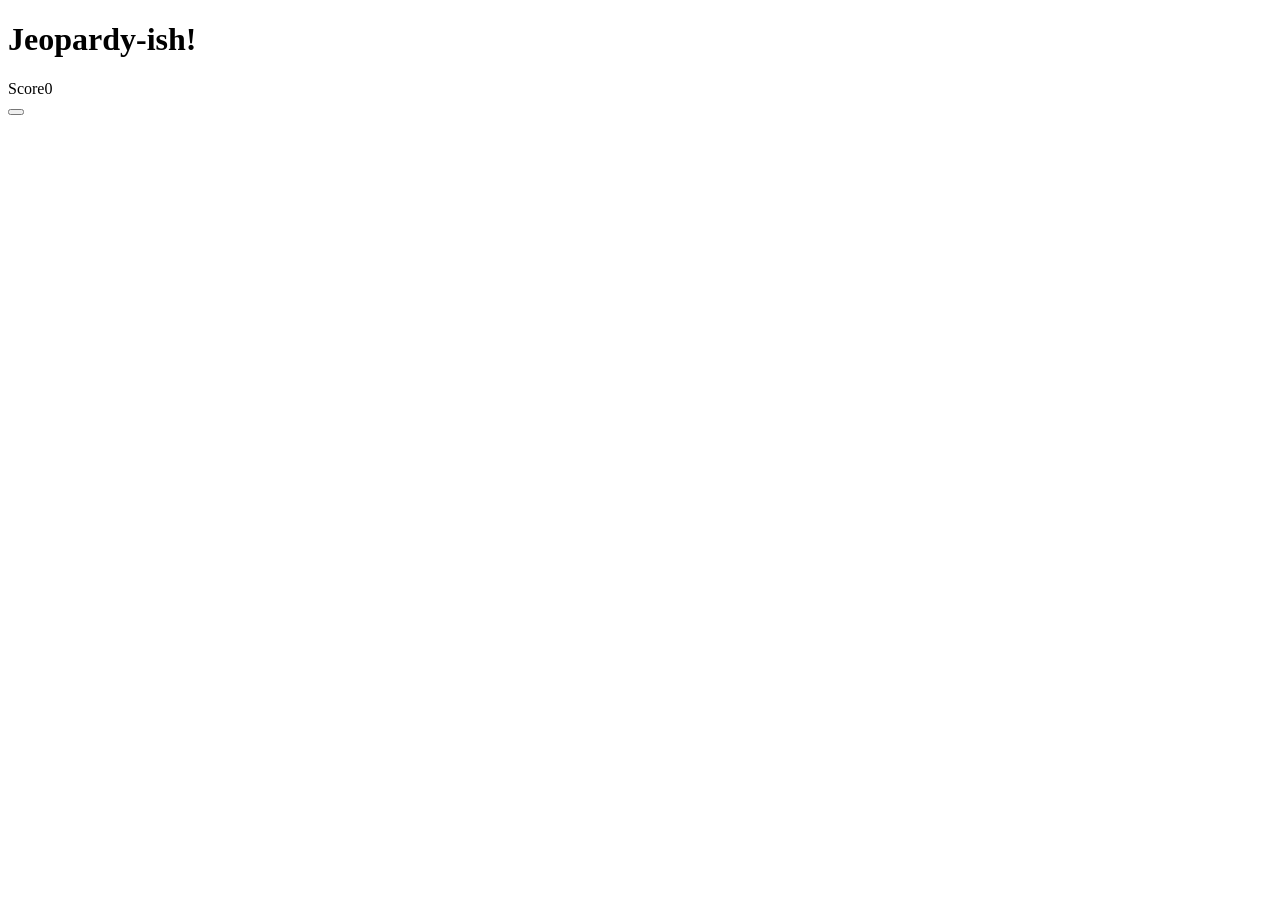
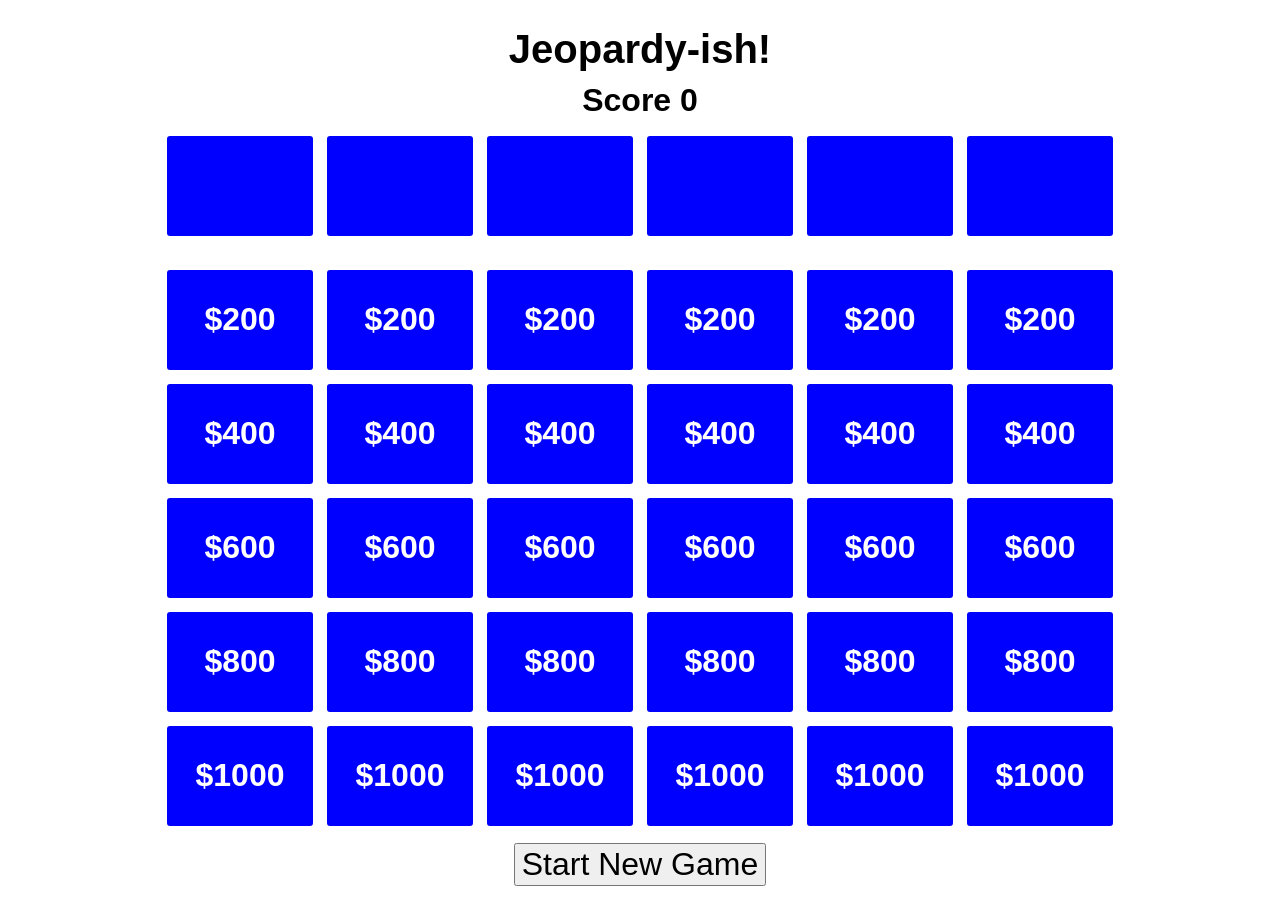
Before and after one commit to ReallyZaynab/jeopardy, a plain HTML site: page index.html in a window 1280 px wide. Before the commit the page ends 800 px from the top, so only its background shows below. Drawn offline with Linux system fonts and the light colour scheme.

Commit message:
Jeopardy game container created via js

```diff
--- a/index.html
+++ b/index.html
@@ -1,20 +1,22 @@
 <!DOCTYPE html>
 <html lang="en">
 <head>
+
     <meta charset="UTF-8">
     <meta http-equiv="X-UA-Compatible" content="IE=edge">
     <meta name="viewport" content="width=device-width, initial-scale=1.0">
+    <link rel="stylesheet" href="style.css">
     <title>Jeopard-ish!</title>
 </head>
 <body>
     <h1>Jeopardy-ish!</h1>
-    <span>Score</span><span id="score">0</span>
-    <section>
+    <span>Score</span><span id="score"> 0</span>
+    <section id="game-container">
         <section id="category-row"></section>
         <section id="clue-board"></section>
     </section>
-    <button type="button" id="start"></button>
+    <button type="button" id="start-game">Start New Game</button>
 
-    <script type="javascript" source="main.js">Start New Game</script>
+    <script type="text/javascript" src="main.js"></script>
 </body>
 </html>
--- a/main.js
+++ b/main.js
@@ -0,0 +1,73 @@
+//Initialize the game board on page load
+initBoard()
+initCatRow()
+
+function initCatRow(){
+
+    let catRow = document.getElementById('category-row')
+    for(let i=0; i<6; i++){
+        let box = document.createElement('div')
+        box.className = 'clue-box category-box'
+        catRow.appendChild(box)
+    }
+}
+
+function initBoard(){
+    let board = document.getElementById('clue-board')
+
+    for(let i=0; i<5; i++){
+        let boxValue = 200 * (i+1)
+        let row = document.createElement('div')
+        row.className = 'clue-row'
+
+        for(let j=0; j<6; j++){
+            let box = document.createElement('div')
+            box.className = 'clue-box'
+            box.textContent="$" + boxValue;
+            row.appendChild(box)
+            box.addEventListener('click',getClue,false)
+        }
+        board.appendChild(row)
+    }
+
+    function randomInt(){
+        return Math.floor(Math.random*(18418)+1)
+    }
+
+    function buildCategories(){
+        const fetchReq1 = fetch(
+            `https://jservice.io/api/category?&id=${randomInt()}`
+        ).then((res)=>res.json())
+
+        const fetchReq2 = fetch(
+            `https://jservice.io/api/category?&id=${randomInt()}`
+        ).then((res)=>res.json())
+
+        const fetchReq3 = fetch(
+            `https://jservice.io/api/category?&id=${randomInt()}`
+        ).then((res)=>res.json())
+
+        const fetchReq4 = fetch(
+            `https://jservice.io/api/category?&id=${randomInt()}`
+        ).then((res)=>res.json())
+
+        const fetchReq5 = fetch(
+            `https://jservice.io/api/category?&id=${randomInt()}`
+        ).then((res)=>res.json())
+
+        const fetchReq6 = fetch(
+            `https://jservice.io/api/category?&id=${randomInt()}`
+        ).then((res)=>res.json())
+
+        const allData = Promise.all([fetchReq1,fetchReq2, fetchReq3, fetchReq4, fetchReq5, fetchReq6]);
+
+        allData.then((res)=>{
+            console.log(res);
+        })
+    }
+
+    function getClue (){
+        console.log('Hello!')
+    }
+
+}
--- /dev/null
+++ b/style.css
@@ -0,0 +1,68 @@
+body{
+    text-align: center;
+    font-family: Arial, Helvetica, sans-serif;
+    background-color: white;
+    box-sizing: border-box;
+}
+
+h1{
+    font-size: 2.5rem;
+    margin-bottom: 10px;
+}
+
+button{
+    font-size: 2rem;
+    margin-bottom: 15px;
+}
+
+span{
+    font-size: 2rem;
+    font-weight: bold;
+}
+
+#game-container{
+    text-align: center;
+    display: flex;
+    flex-direction: column;
+    width: 75vw;
+    margin: 10px auto;
+}
+
+#category-row{
+    display: flex;
+    align-items: center;
+    margin-bottom:20px;
+}
+
+#clue-board{
+    flex-direction: column;
+}
+
+.clue-row{
+    display: flex;
+}
+
+.clue-box{
+    display: flex;
+    align-items: center;
+    justify-content: center;
+    border: 2px solid white;
+    background-color: blue;
+    color: white;
+    margin: 5px;
+    font-size: 2rem;
+    font-weight: bold;
+    text-transform: uppercase;
+    border-radius: 5px;
+    height: 100px;
+    flex: 1;
+}
+
+.category-box{
+    font-size: 0.8rem;
+    line-height: 25px;
+}
+
+.clicked-box{
+    font-size: 1rem;
+}
```
Also changed, not shown: main.css (deleted).
